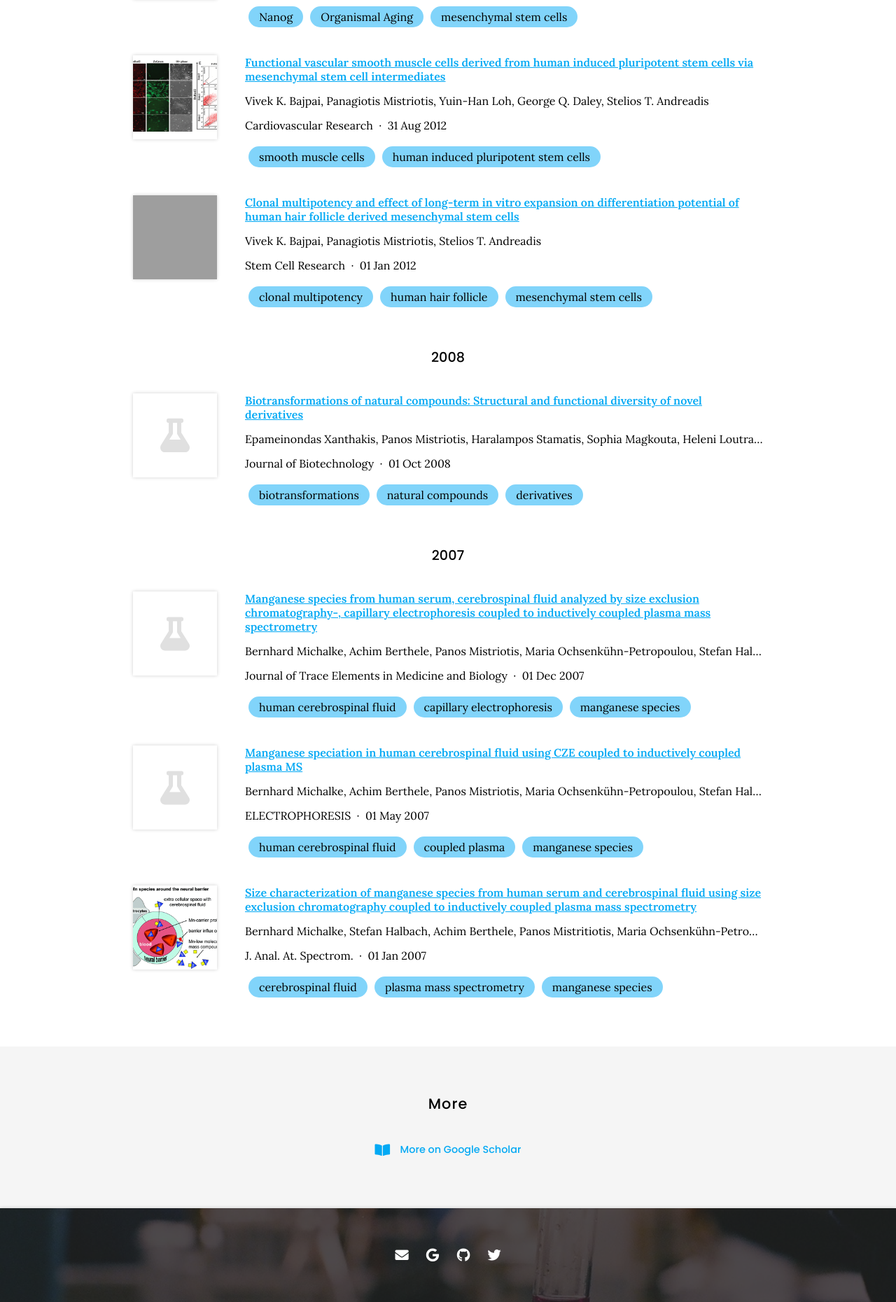
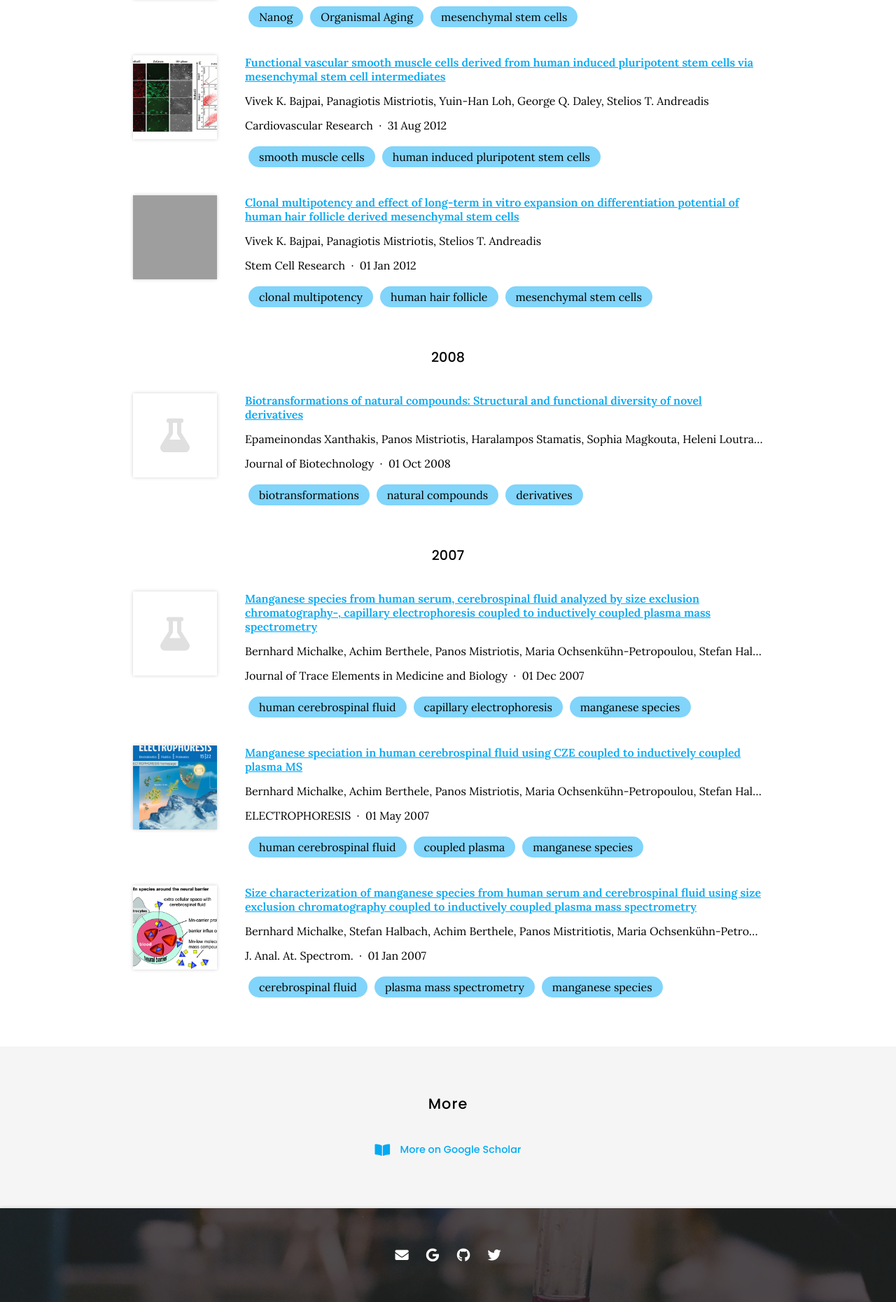
Before and after one commit to mistriotis-lab/mistriotis-lab.github.io, a Jekyll site: the page built from publications/index.md, in a window 1280 px wide. Shown: the part 1461-3321 px from the top of the page at 70% size. Built offline with Jekyll 4.4.1, drawn with Linux system fonts in a browser that asks for light colours; nearby versions of some CDN libraries; grey boxes are pictures that could not be loaded.

Commit message:
Generate citations

```diff
--- a/_data/citations.yaml
+++ b/_data/citations.yaml
@@ -174,6 +174,7 @@
   - human cerebrospinal fluid
   - coupled plasma
   - manganese species
+  image: images/papers/electrophoresis.png
 - id: doi:10.1039/B610639K
   title: Size characterization of manganese species from human serum and cerebrospinal
     fluid using size exclusion chromatography coupled to inductively coupled plasma
```
